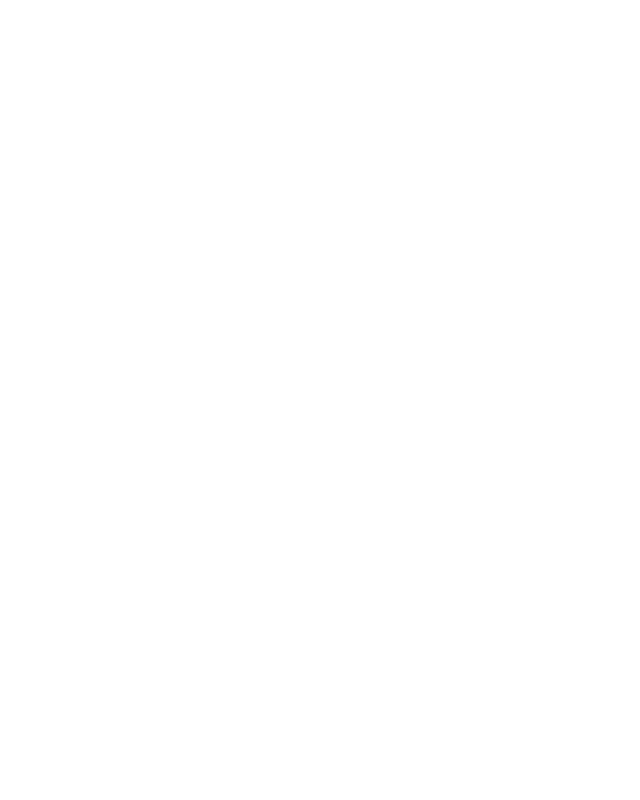
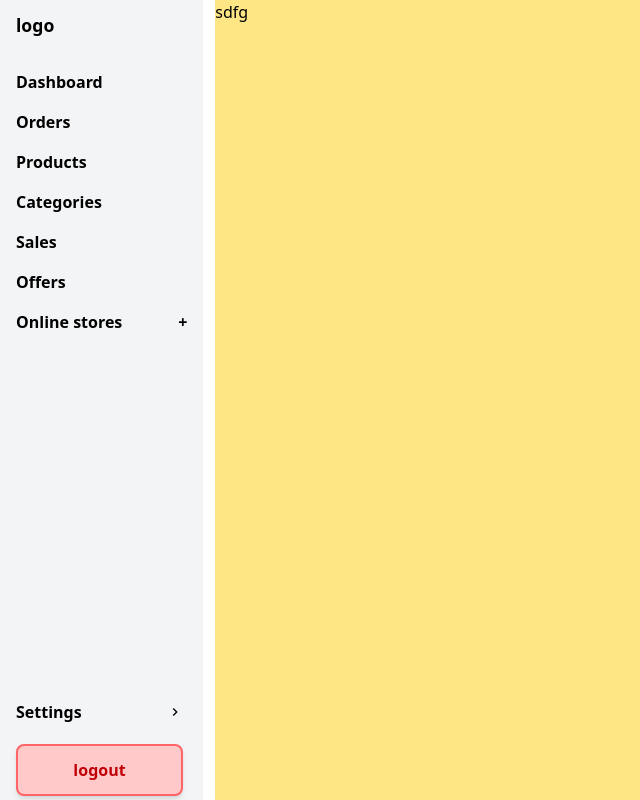
Before and after one commit to 4bjith/GroupProject-OnlineStore, a React (Vite) app in the folder Frontend-main/: page /dashboard in a window 1280 px wide. Before the commit this address had no page. Shown: the whole page, without its empty margins (0-640 px from the left). Built offline with nearby package versions, Linux system fonts and the light colour scheme.

Commit message:
side navbar created

```diff
--- a/Frontend-main/src/Router.jsx
+++ b/Frontend-main/src/Router.jsx
@@ -2,6 +2,7 @@
 import Home from './pages/Home'
 import Register from './pages/Register'
 import Login from './pages/Login'
+import Dashboard from './pages/Dashboard'
 
 function Router() {
   return (
@@ -11,6 +12,7 @@
         <Route path="/register" element={<Register />} />
         <Route path="/login" element={<Login />} />
         <Route path="/" element={<Home />} />
+        <Route path="/dashboard" element={<Dashboard />} />
     </Routes>
     </BrowserRouter>
   )
--- /dev/null
+++ b/Frontend-main/src/pages/Dashboard.jsx
@@ -0,0 +1,30 @@
+import { MdKeyboardArrowRight } from "react-icons/md";
+
+
+function Dashboard() {
+    return (
+        <div>
+            <div className="w-full h-screen grid grid-cols-12 grid-rows-12 gap-3 ">
+                <div className="col-span-2 row-span-12 bg-gray-100  relative">
+                    <h2 className='text-[1.1rem] font-bold pl-4 mb-6 mt-3'>logo</h2>
+                    <div className="pl-4">
+                        <button className='w-full py-2 text-[1rem] font-semibold text-start cursor-pointer hover:font-bold'>Dashboard</button>
+                        <button className='w-full py-2 text-[1rem] font-semibold text-start cursor-pointer hover:font-bold'>Orders</button>
+                        <button className='w-full py-2 text-[1rem] font-semibold text-start cursor-pointer hover:font-bold'>Products</button>
+                        <button className='w-full py-2 text-[1rem] font-semibold text-start cursor-pointer hover:font-bold'>Categories</button>
+                        <button className='w-full py-2 text-[1rem] font-semibold text-start cursor-pointer hover:font-bold'>Sales</button>
+                        <button className='w-full py-2 text-[1rem] font-semibold text-start cursor-pointer hover:font-bold'>Offers</button>
+                        <button className='w-full py-2 text-[1rem] font-semibold text-start cursor-pointer hover:font-bold flex justify-between pr-4'>Online stores <span className="text-end">+</span></button>
+                    </div>
+                    <div className="pl-4 absolute bottom-1 w-[90%]">
+                        <button className='w-full py-5 text-[1rem] font-semibold text-start cursor-pointer flex justify-between items-center'>Settings <MdKeyboardArrowRight /></button>
+                        <button className='w-full py-3 text-[1rem] font-semibold  text-center cursor-pointer shadow-md rounded-lg  border-2 border-red-400 text-red-700 bg-red-200'>logout</button>
+                    </div>
+                </div>
+                <div className="col-span-10 row-span-12  bg-amber-200">sdfg</div>
+            </div>
+        </div>
+    )
+}
+
+export default Dashboard
```
